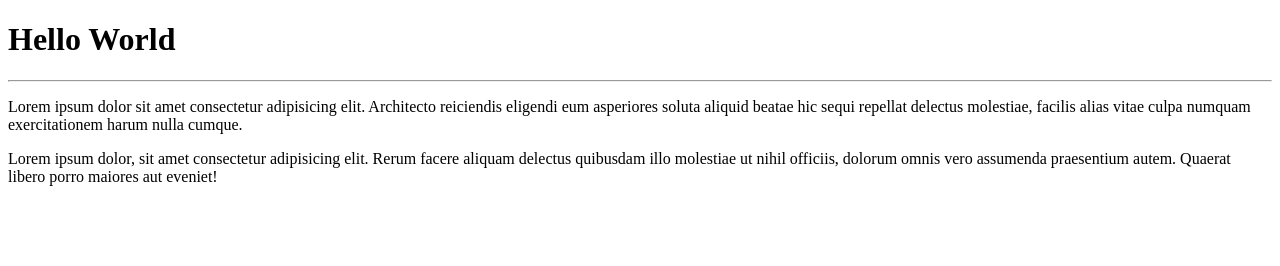
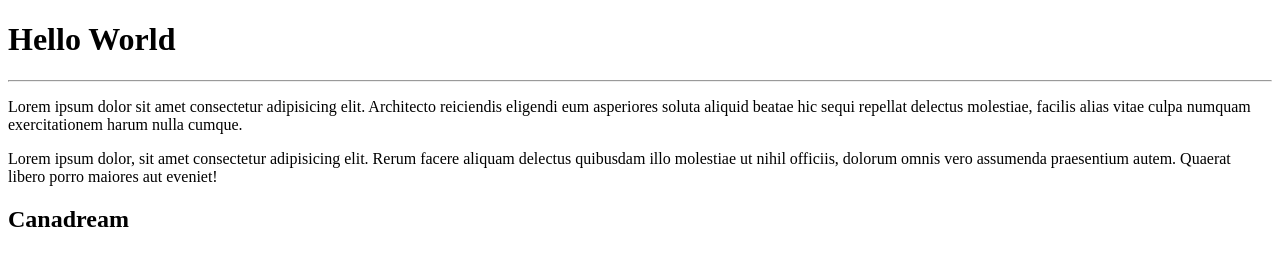
Before and after one commit to gabrieldavidprogramador/HelloWorld, a plain HTML site: page site-exemplo/index.html in a window 1280 px wide. Drawn offline with Linux system fonts and the light colour scheme.

Commit message:
Adicionado um sub-titul

```diff
--- a/site-exemplo/index.html
+++ b/site-exemplo/index.html
@@ -12,5 +12,6 @@
 
     <p>Lorem ipsum dolor, sit amet consectetur adipisicing elit. Rerum facere aliquam delectus quibusdam illo molestiae ut nihil officiis, dolorum omnis vero assumenda praesentium autem. Quaerat libero porro maiores aut eveniet!</p>
 
+    <h2>Canadream</h2>
 </body>
 </html>
```
